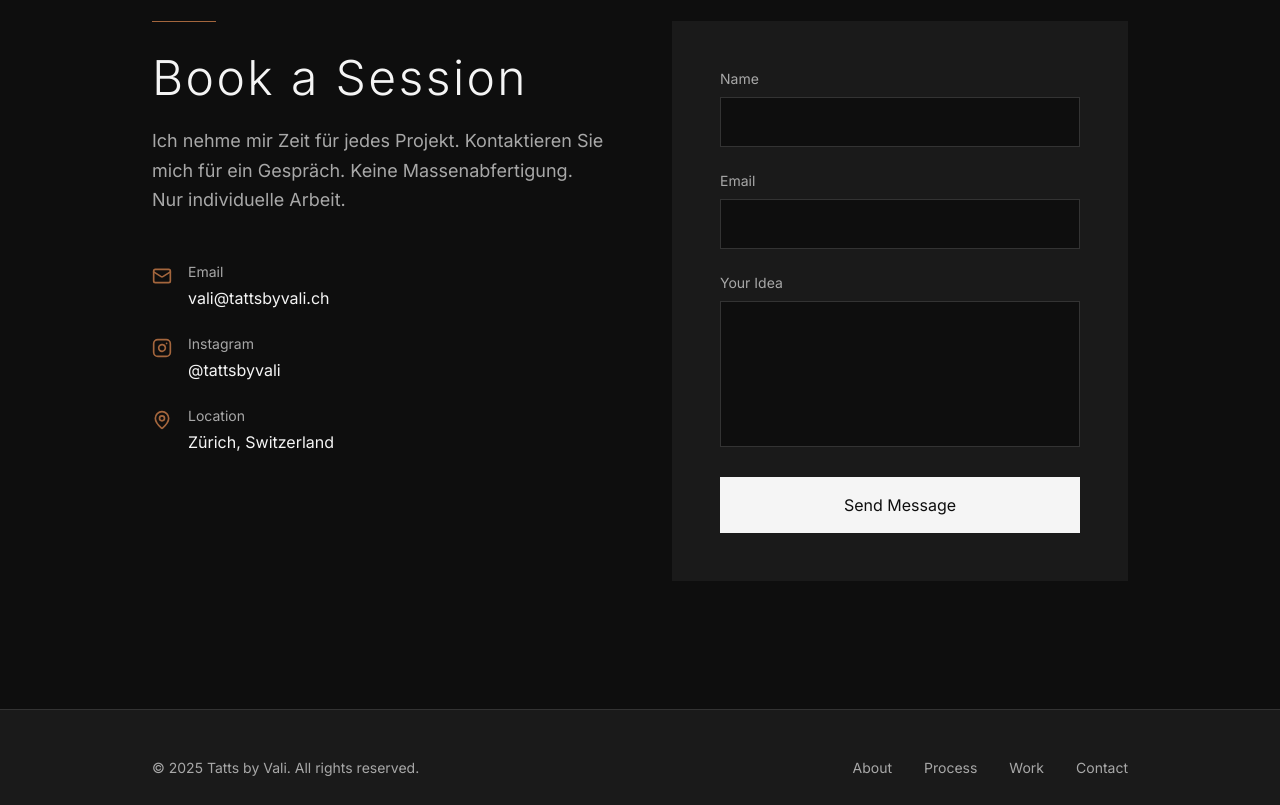
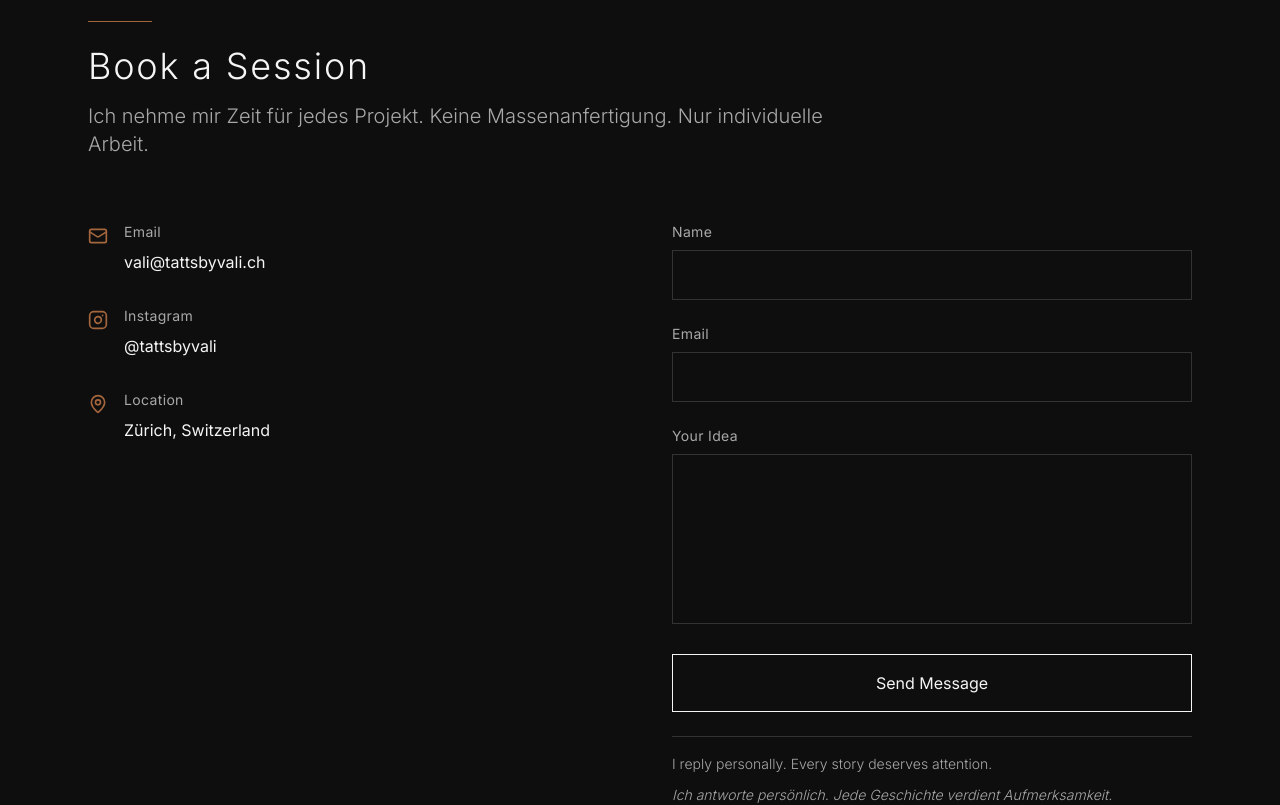
Before and after one commit to VikingAM/tatts-by-vali-zen, a React (Vite) app: page / in a window 1280 px wide. Shown: the part 7880-8685 px from the top of the page. Built offline with nearby package versions, Linux system fonts and the light colour scheme; the HTML template or start-up script is replaced by a standard one.

Commit message:
Add Contact and Footer sections

```diff
--- a/src/components/Contact.tsx
+++ b/src/components/Contact.tsx
@@ -1,28 +1,94 @@
+import { useState } from "react";
 import { Mail, Instagram, MapPin } from "lucide-react";
+import { z } from "zod";
+import { useToast } from "@/hooks/use-toast";
+
+const contactSchema = z.object({
+  name: z.string().trim().min(1, { message: "Name is required" }).max(100, { message: "Name must be less than 100 characters" }),
+  email: z.string().trim().email({ message: "Invalid email address" }).max(255, { message: "Email must be less than 255 characters" }),
+  message: z.string().trim().min(1, { message: "Your idea is required" }).max(1000, { message: "Message must be less than 1000 characters" })
+});
+
+type ContactFormData = z.infer<typeof contactSchema>;
 
 const Contact = () => {
+  const { toast } = useToast();
+  const [formData, setFormData] = useState<ContactFormData>({
+    name: "",
+    email: "",
+    message: ""
+  });
+  const [errors, setErrors] = useState<Partial<Record<keyof ContactFormData, string>>>({});
+
+  const handleSubmit = (e: React.FormEvent) => {
+    e.preventDefault();
+
+    const result = contactSchema.safeParse(formData);
+
+    if (!result.success) {
+      const formattedErrors: Partial<Record<keyof ContactFormData, string>> = {};
+      result.error.errors.forEach((error) => {
+        if (error.path[0]) {
+          formattedErrors[error.path[0] as keyof ContactFormData] = error.message;
+        }
+      });
+      setErrors(formattedErrors);
+      return;
+    }
+
+    setErrors({});
+
+    // Create mailto link with encoded data
+    const subject = encodeURIComponent("Tattoo Consultation Request");
+    const body = encodeURIComponent(
+      `Name: ${formData.name}\n\nEmail: ${formData.email}\n\nIdea:\n${formData.message}`
+    );
+    window.location.href = `mailto:vali@tattsbyvali.ch?subject=${subject}&body=${body}`;
+
+    toast({
+      title: "Opening your email client...",
+      description: "Your message is ready to send.",
+    });
+  };
+
+  const handleChange = (e: React.ChangeEvent<HTMLInputElement | HTMLTextAreaElement>) => {
+    const { name, value } = e.target;
+    setFormData(prev => ({ ...prev, [name]: value }));
+    if (errors[name as keyof ContactFormData]) {
+      setErrors(prev => ({ ...prev, [name]: undefined }));
+    }
+  };
+
   return (
-    <section id="contact" className="py-24 md:py-32">
-      <div className="container mx-auto max-w-5xl px-6">
-        <div className="grid md:grid-cols-2 gap-12 md:gap-16">
-          <div>
-            <div className="h-px w-16 bg-accent-bronze mb-8" />
-            <h2 className="text-4xl md:text-5xl font-light mb-6">
+    <section
+      id="contact"
+      aria-label="Contact Form"
+      className="py-20 md:py-32 bg-background"
+    >
+      <div className="container mx-auto max-w-6xl px-6">
+        {/* Section Header */}
+        <div className="mb-12 md:mb-16">
+          <div className="h-px w-16 bg-accent-bronze mb-6" />
+          <h2 className="text-3xl md:text-4xl font-light text-foreground mb-4 tracking-wider">
             Book a Session
           </h2>
-            <p className="text-foreground-secondary text-lg mb-12 leading-relaxed">
-              Ich nehme mir Zeit für jedes Projekt. Kontaktieren Sie mich für ein Gespräch.
-              Keine Massenabfertigung. Nur individuelle Arbeit.
+          <p className="text-lg md:text-xl text-foreground-secondary font-light max-w-3xl">
+            Ich nehme mir Zeit für jedes Projekt. Keine Massenanfertigung. Nur individuelle Arbeit.
           </p>
+        </div>
 
-            <div className="space-y-6">
+        <div className="grid grid-cols-1 md:grid-cols-2 gap-12 md:gap-16">
+          {/* Left Column - Contact Info */}
+          <div
+            className="space-y-8 animate-fade-in"
+          >
             <div className="flex items-start gap-4">
-                <Mail className="w-5 h-5 text-bronze mt-1 flex-shrink-0" />
+              <Mail className="w-5 h-5 text-accent-bronze mt-1 flex-shrink-0" />
               <div>
-                  <div className="text-sm text-foreground-secondary mb-1">Email</div>
+                <div className="text-sm text-foreground-secondary mb-2 tracking-wide">Email</div>
                 <a
                   href="mailto:vali@tattsbyvali.ch"
-                    className="transition-smooth hover:text-accent-bronze"
+                  className="text-foreground transition-smooth hover:text-accent-bronze"
                 >
                   vali@tattsbyvali.ch
                 </a>
@@ -30,14 +96,14 @@ const Contact = () => {
             </div>
 
             <div className="flex items-start gap-4">
-                <Instagram className="w-5 h-5 text-bronze mt-1 flex-shrink-0" />
+              <Instagram className="w-5 h-5 text-accent-bronze mt-1 flex-shrink-0" />
               <div>
-                  <div className="text-sm text-foreground-secondary mb-1">Instagram</div>
+                <div className="text-sm text-foreground-secondary mb-2 tracking-wide">Instagram</div>
                 <a
                   href="https://instagram.com/tattsbyvali"
                   target="_blank"
                   rel="noopener noreferrer"
-                    className="transition-smooth hover:text-accent-bronze"
+                  className="text-foreground transition-smooth hover:text-accent-bronze"
                 >
                   @tattsbyvali
                 </a>
@@ -45,62 +111,101 @@ const Contact = () => {
             </div>
 
             <div className="flex items-start gap-4">
-                <MapPin className="w-5 h-5 text-bronze mt-1 flex-shrink-0" />
+              <MapPin className="w-5 h-5 text-accent-bronze mt-1 flex-shrink-0" />
               <div>
-                  <div className="text-sm text-foreground-secondary mb-1">Location</div>
-                  <p>Zürich, Switzerland</p>
-                </div>
+                <div className="text-sm text-foreground-secondary mb-2 tracking-wide">Location</div>
+                <p className="text-foreground">Zürich, Switzerland</p>
               </div>
             </div>
           </div>
 
-          <div className="bg-background-secondary p-8 md:p-12">
-            <form className="space-y-6">
+          {/* Right Column - Form */}
+          <div
+            className="animate-fade-in"
+            style={{ animationDelay: '150ms' }}
+          >
+            <form onSubmit={handleSubmit} className="space-y-6">
               <div>
-                <label htmlFor="name" className="block text-sm mb-2 text-foreground-secondary">
+                <label
+                  htmlFor="name"
+                  className="block text-sm mb-2 text-foreground-secondary tracking-wide"
+                >
                   Name
                 </label>
                 <input
                   type="text"
                   id="name"
                   name="name"
-                  className="w-full bg-background border border-border px-4 py-3 transition-smooth focus:outline-none focus:border-accent-bronze"
-                  required
+                  value={formData.name}
+                  onChange={handleChange}
+                  className="w-full bg-background border border-border px-4 py-3 text-foreground transition-smooth focus:outline-none focus:border-accent-bronze"
+                  aria-invalid={!!errors.name}
+                  aria-describedby={errors.name ? "name-error" : undefined}
                 />
+                {errors.name && (
+                  <p id="name-error" className="text-sm text-red-400 mt-2">{errors.name}</p>
+                )}
               </div>
 
               <div>
-                <label htmlFor="email" className="block text-sm mb-2 text-foreground-secondary">
+                <label
+                  htmlFor="email"
+                  className="block text-sm mb-2 text-foreground-secondary tracking-wide"
+                >
                   Email
                 </label>
                 <input
                   type="email"
                   id="email"
                   name="email"
-                  className="w-full bg-background border border-border px-4 py-3 transition-smooth focus:outline-none focus:border-accent-bronze"
-                  required
+                  value={formData.email}
+                  onChange={handleChange}
+                  className="w-full bg-background border border-border px-4 py-3 text-foreground transition-smooth focus:outline-none focus:border-accent-bronze"
+                  aria-invalid={!!errors.email}
+                  aria-describedby={errors.email ? "email-error" : undefined}
                 />
+                {errors.email && (
+                  <p id="email-error" className="text-sm text-red-400 mt-2">{errors.email}</p>
+                )}
               </div>
 
               <div>
-                <label htmlFor="message" className="block text-sm mb-2 text-foreground-secondary">
+                <label
+                  htmlFor="message"
+                  className="block text-sm mb-2 text-foreground-secondary tracking-wide"
+                >
                   Your Idea
                 </label>
                 <textarea
                   id="message"
                   name="message"
-                  rows={5}
-                  className="w-full bg-background border border-border px-4 py-3 transition-smooth focus:outline-none focus:border-accent-bronze resize-none"
-                  required
+                  value={formData.message}
+                  onChange={handleChange}
+                  rows={6}
+                  className="w-full bg-background border border-border px-4 py-3 text-foreground transition-smooth focus:outline-none focus:border-accent-bronze resize-none"
+                  aria-invalid={!!errors.message}
+                  aria-describedby={errors.message ? "message-error" : undefined}
                 />
+                {errors.message && (
+                  <p id="message-error" className="text-sm text-red-400 mt-2">{errors.message}</p>
+                )}
               </div>
 
               <button
                 type="submit"
-                className="w-full px-8 py-4 bg-foreground text-background transition-smooth hover:bg-accent-bronze"
+                className="w-full px-8 py-4 border border-foreground text-foreground transition-smooth hover:border-accent-bronze hover:text-accent-bronze"
               >
                 Send Message
               </button>
+
+              <div className="pt-4 border-t border-border">
+                <p className="text-sm text-foreground-secondary font-light leading-relaxed">
+                  I reply personally. Every story deserves attention.
+                </p>
+                <p className="text-sm text-foreground-secondary font-light leading-relaxed italic mt-2">
+                  Ich antworte persönlich. Jede Geschichte verdient Aufmerksamkeit.
+                </p>
+              </div>
             </form>
           </div>
         </div>
--- a/src/components/Footer.tsx
+++ b/src/components/Footer.tsx
@@ -1,13 +1,23 @@
 const Footer = () => {
   return (
-    <footer className="border-t border-border py-12 bg-background-secondary">
-      <div className="container mx-auto max-w-5xl px-6">
-        <div className="flex flex-col md:flex-row justify-between items-center gap-6">
-          <div className="text-sm text-foreground-secondary">
+    <footer
+      aria-label="Site Footer"
+      style={{ backgroundColor: '#0C0C0C' }}
+      className="py-12"
+    >
+      <div className="container mx-auto max-w-6xl px-6">
+        {/* Bronze Divider */}
+        <div className="h-px w-full bg-accent-bronze mb-12" />
+
+        {/* Footer Content */}
+        <div className="text-center space-y-6">
+          {/* Copyright */}
+          <p className="text-sm text-foreground-secondary">
             © {new Date().getFullYear()} Tatts by Vali. All rights reserved.
-          </div>
+          </p>
 
-          <div className="flex gap-8 text-sm">
+          {/* Navigation */}
+          <nav className="flex justify-center gap-6 md:gap-8 text-sm">
             <a
               href="#about"
               className="text-foreground-secondary transition-smooth hover:text-accent-bronze"
@@ -32,7 +42,7 @@ const Footer = () => {
             >
               Contact
             </a>
-          </div>
+          </nav>
         </div>
       </div>
     </footer>
```
Lines whose indentation alone changed are shown as unchanged.
